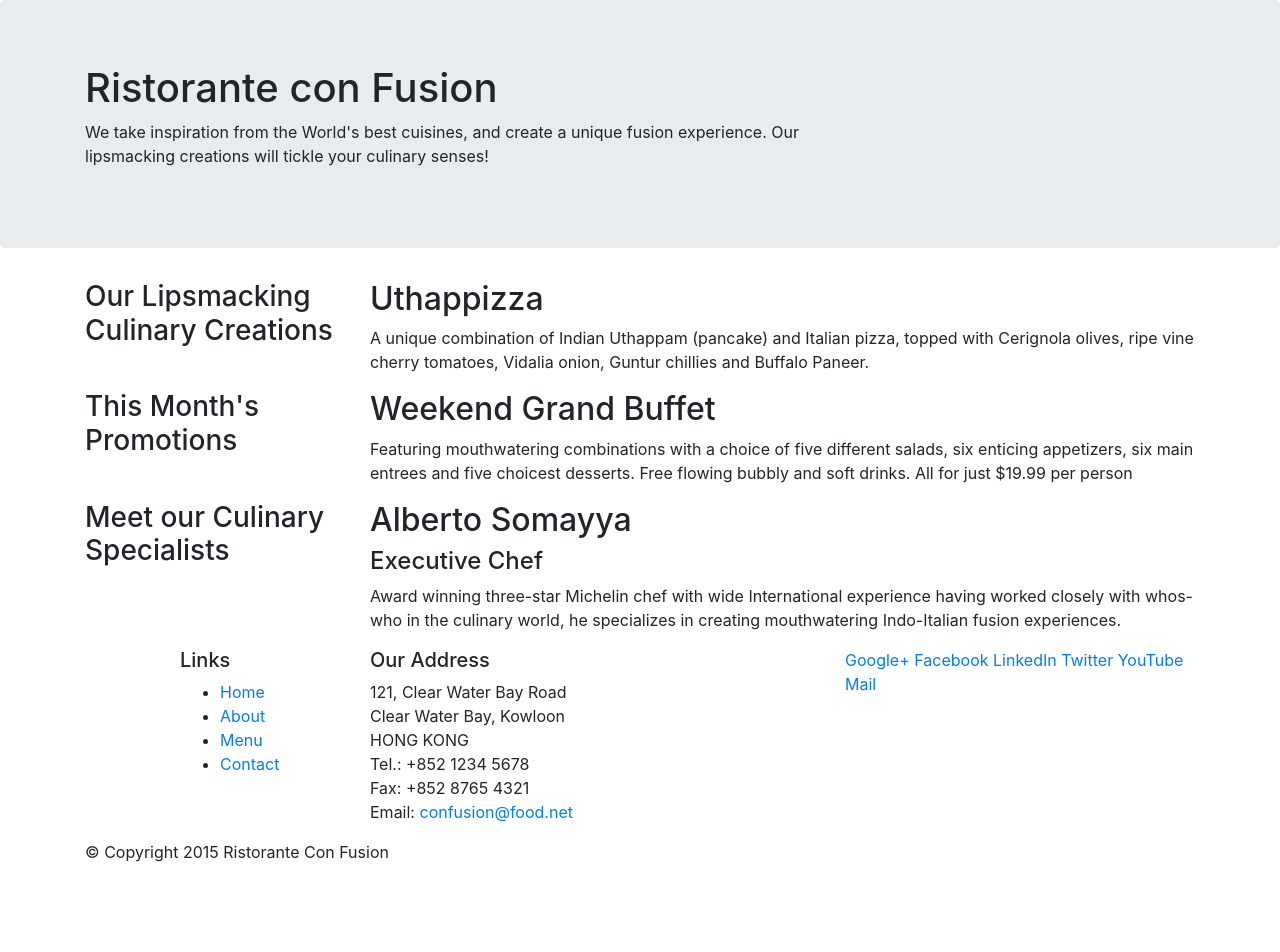
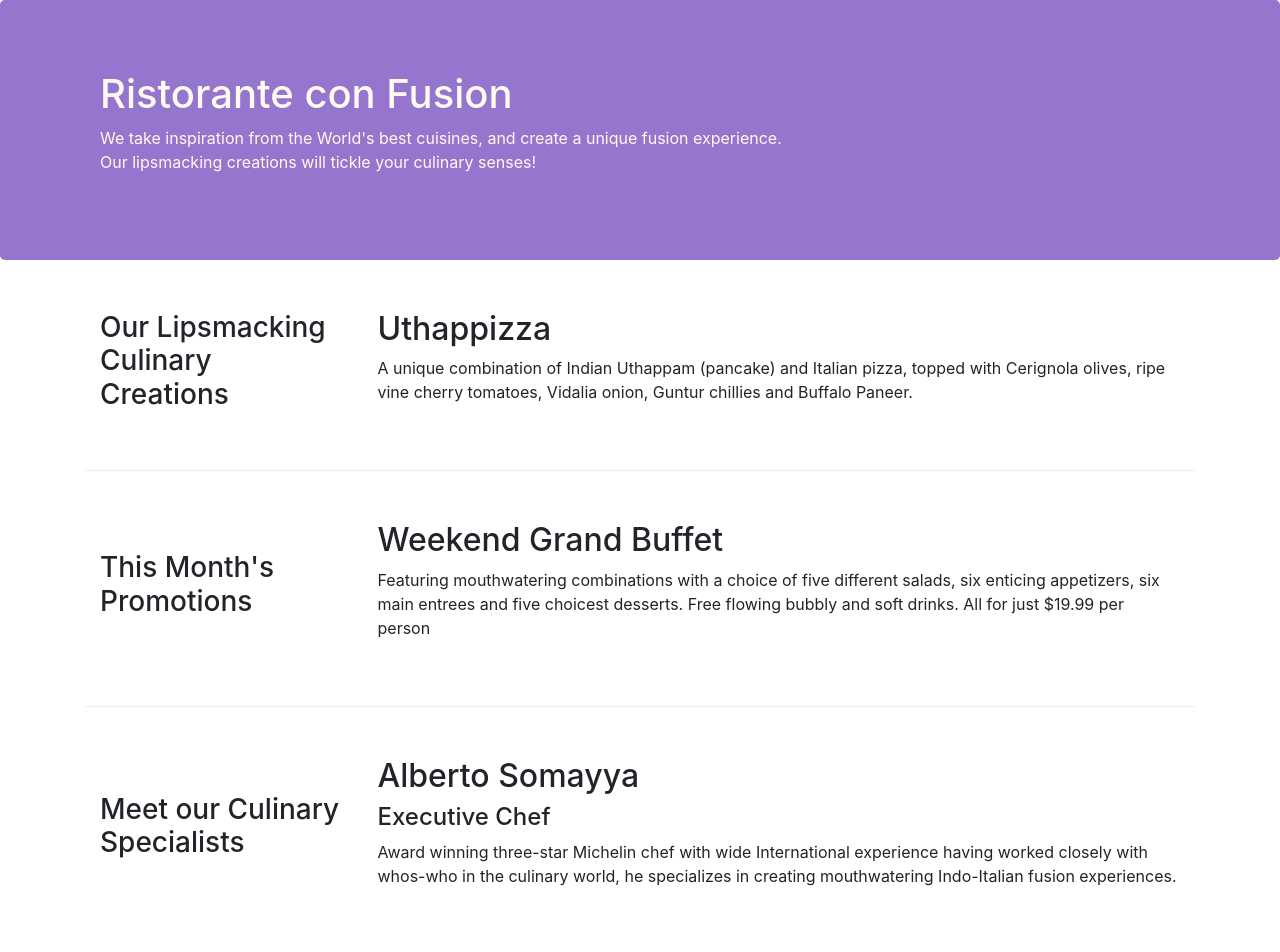
Before and after one commit to AliMetwally/conFusion, a website: page index.html in a window 1280 px wide. Shown: the top 952 px of the page. Before the commit the page ends 880 px from the top, so only its background shows below. Drawn offline with nearby package versions, Linux system fonts and the light colour scheme.

Commit message:
Bootstrap Grid Part 2

```diff
--- /dev/null
+++ b/css/styles.css
@@ -0,0 +1,30 @@
+.row-header{
+    margin: 0px auto;
+    padding: 0px;
+}
+
+.row-content{
+    margin: 0px auto;
+    padding: 50px 0px;
+    border-bottom: 1px ridge;
+    max-height: 400px;
+}
+
+.footer{
+    background-color: #D1C4E9;
+    margin: 0px auto;
+    padding: 20px 0px;
+}
+
+.jumbotron{
+    padding: 70px 30px;
+    margin: 0 auto;
+    background:#9575CD;
+    color: floralwhite;
+}
+
+address{
+    font-size: 80%;
+    margin: 0;
+    color: #0f0f0f;
+}
--- a/index.html
+++ b/index.html
@@ -10,13 +10,14 @@
 
     <!--Bootstrap CSS-->
     <link rel="stylesheet" href="node_modules\bootstrap\dist\css\bootstrap.min.css">
+    <link rel="stylesheet" href="css/styles.css">
 </head>
 
 <body>
 
     <header class="jumbotron">
         <div class="container">
-            <div class="row">
+            <div class="row row-header">
                 <div class="col-12 col-sm-8">
                     <h1>Ristorante con Fusion</h1>
                     <p>We take inspiration from the World's best cuisines, and create a unique fusion experience. Our lipsmacking creations will tickle your culinary senses!</p>
@@ -28,18 +29,18 @@
     </header>
 
     <div class="container">
-        <div class="row">
-            <div class="col-sm-4 push-sm-8 col-md-3 push-md-9">
+        <div class="row row-content align-items-center">
+            <div class="col-sm-4 col-md-3 flex-last">
                 <h3>Our Lipsmacking Culinary Creations</h3>
             </div>
-            <div class="col-sm pull-sm-4 col-md pull-md-3">
+            <div class="col-sm col-md flex-first">
                 <h2>Uthappizza</h2>
                 <p>A unique combination of Indian Uthappam (pancake) and Italian pizza, topped with Cerignola olives, ripe vine cherry tomatoes, Vidalia onion, Guntur chillies and Buffalo Paneer.</p>
             </div>
         </div>
 
 
-        <div class="row">
+        <div class="row row-content align-items-center">
             <div class="col-sm-4 col-md-3">
                 <h3>This Month's Promotions</h3>
             </div>
@@ -49,11 +50,11 @@
             </div>
         </div>
 
-        <div class="row">
-            <div class="col-sm-4 push-sm-8 col-md-3 push-md-9">
+        <div class="row row-content align-items-center">
+            <div class="col-sm-4 col-md-3 flex-last">
                 <h3>Meet our Culinary Specialists</h3>
             </div>
-            <div class="col-sm pull-sm-4 col-md pull-md-3">
+            <div class="col-sm  col-md flex-first">
                 <h2>Alberto Somayya</h2>
                 <h4>Executive Chef</h4>
                 <p>Award winning three-star Michelin chef with wide International experience having worked closely with whos-who in the culinary world, he specializes in creating mouthwatering Indo-Italian fusion experiences. </p>
@@ -61,12 +62,12 @@
         </div>
     </div>
 
-    <footer>
+    <footer class="footer">
         <div class="container">
             <div class="row">
                 <div class="col-5 offset-1 col-sm-2">
                     <h5>Links</h5>
-                    <ul>
+                    <ul class="list-unstyled">
                         <li><a href="#">Home</a></li>
                         <li><a href="#">About</a></li>
                         <li><a href="#">Menu</a></li>
@@ -84,8 +85,8 @@
 		              Email: <a href="mailto:confusion@food.net">confusion@food.net</a>
 		           </address>
                 </div>
-                <div class="col col-sm-4">
-                    <div>
+                <div class="col col-sm-4 align-self-center">
+                    <div style="text-align: center">
                         <a href="http://google.com/+">Google+</a>
                         <a href="http://www.facebook.com/profile.php?id=">Facebook</a>
                         <a href="http://www.linkedin.com/in/">LinkedIn</a>
@@ -95,7 +96,7 @@
                     </div>
                 </div>
            </div>
-           <div class="row">
+           <div class="row justify-content-center">
                 <div class="col-auto">
                     <p>© Copyright 2015 Ristorante Con Fusion</p>
                 </div>
```
